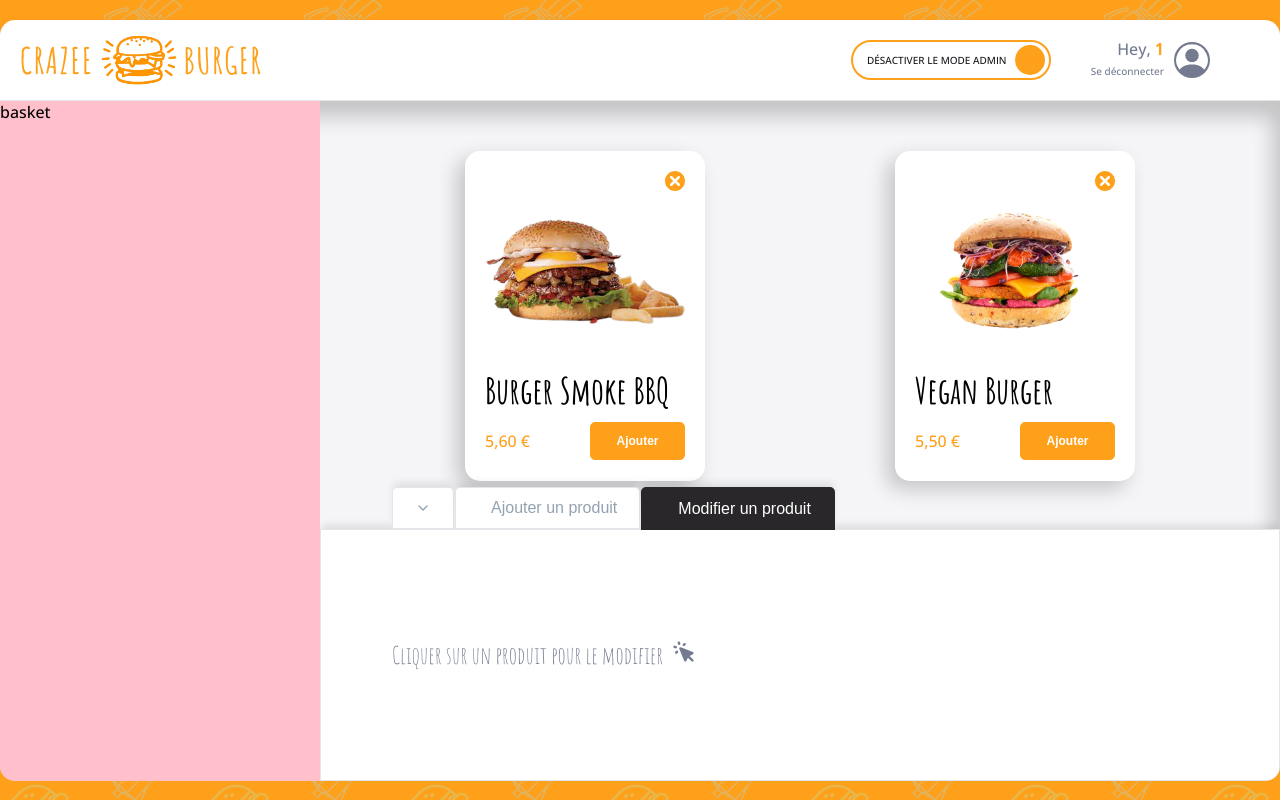
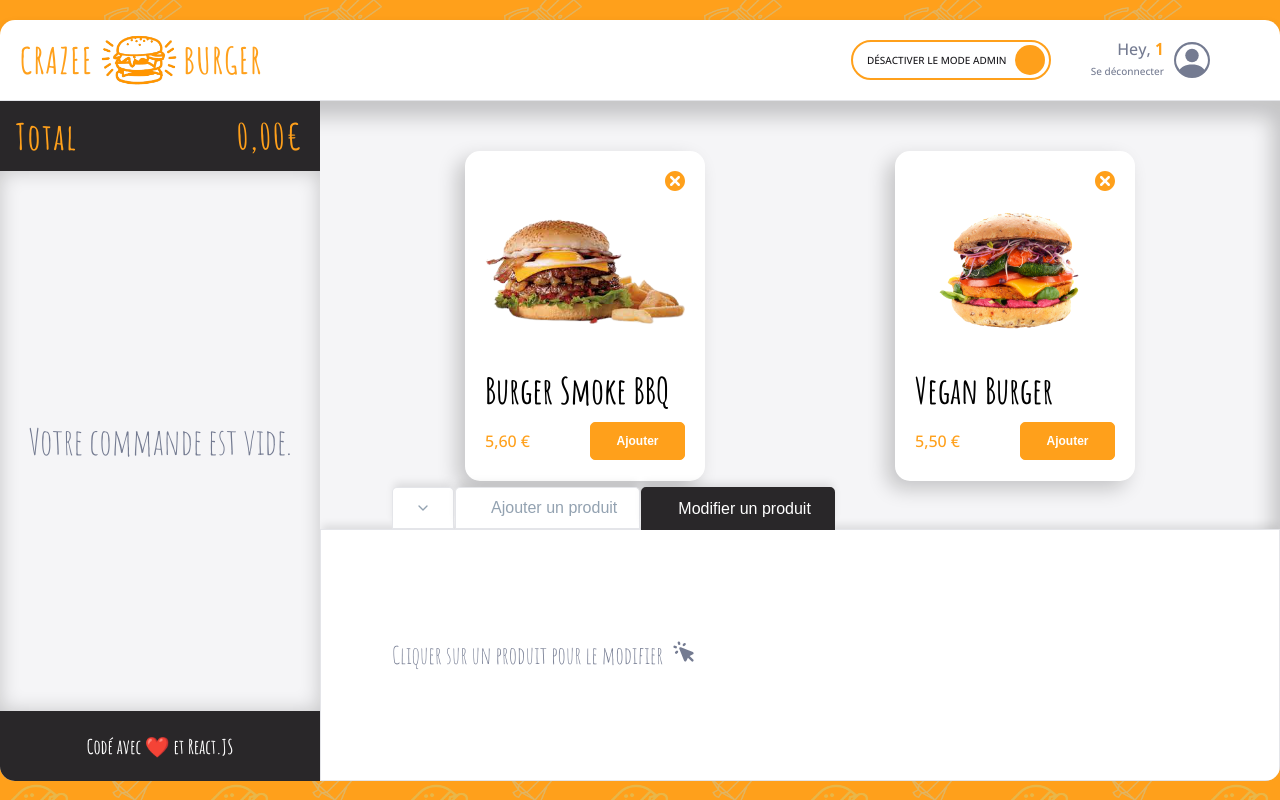
Before and after one commit to GeoffreyRavenet/crazee-burger, a React (Create React App) app: page /order/1 in a window 1280 px wide. Built offline with nearby package versions, Linux system fonts and the light colour scheme.

Commit message:
💄 F10: Basket > base style

```diff
--- a/src/components/pages/order/Main/Basket/Basket.jsx
+++ b/src/components/pages/order/Main/Basket/Basket.jsx
@@ -2,9 +2,62 @@ import React from "react"
 import styled from "styled-components"
 
 export default function Basket() {
-  return <BasketStyled>basket</BasketStyled>
+  return (
+    <BasketStyled>
+      <div className="header">
+        <span>Total</span>
+        <span>0,00€</span>
+      </div>
+      <div className="body">Votre commande est vide.</div>
+      <div className="footer">Codé avec ❤️ et React.JS</div>
+    </BasketStyled>
+  )
 }
 
 const BasketStyled = styled.div`
-  background: pink;
+  display: flex;
+  flex-direction: column;
+  font-family: "Amatic SC";
+  font-style: normal;
+  .header {
+    display: flex;
+    justify-content: space-between;
+    align-items: center;
+    padding: 0 16px;
+    background: #292729;
+    height: 70px;
+
+    font-weight: 700;
+    font-size: 36px;
+    line-height: 45px;
+
+    letter-spacing: 2px;
+
+    color: #ffa01b;
+  }
+  .body {
+    display: flex;
+    align-items: center;
+    justify-content: center;
+    flex: 1;
+    background: #f5f5f7;
+    box-shadow: inset 0px 0px 20px rgba(0, 0, 0, 0.2);
+
+    font-weight: 400;
+    font-size: 36px;
+    line-height: 72px;
+    color: #747b91;
+  }
+  .footer {
+    display: flex;
+    justify-content: center;
+    align-items: center;
+    background: #292729;
+    height: 70px;
+
+    font-weight: 700;
+    font-size: 20px;
+    line-height: 25px;
+    color: #ffffff;
+  }
 `
```
